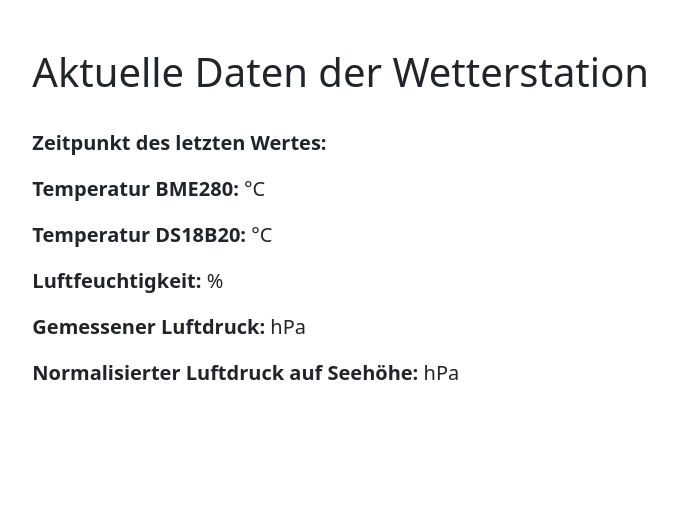
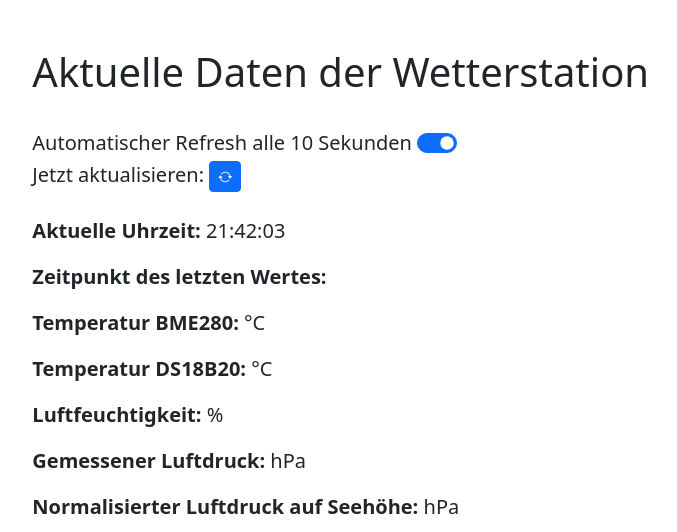
Before and after one commit to nikilase/new_sensor_api, a FastAPI app: page / in a window 1280 px wide. Shown: the top 532 px of the page, without its empty margins (197-874 px from the left). Run offline with FastAPI, Linux system fonts and the light colour scheme; data that the repository does not hold is empty; some libraries are stand-ins or nearby versions.

Commit message:
Add better control over automatic refresh of sensor data values

```diff
--- a/templates/root.html
+++ b/templates/root.html
@@ -10,13 +10,19 @@
 
         <link rel="canonical" href="https://getbootstrap.com/docs/5.0/examples/starter-template/">
         <script src="https://ajax.googleapis.com/ajax/libs/jquery/2.1.3/jquery.min.js"></script>
-
+        <script src="https://cdn.jsdelivr.net/npm/bootstrap@5.2.3/dist/js/bootstrap.bundle.min.js" integrity="sha384-kenU1KFdBIe4zVF0s0G1M5b4hcpxyD9F7jL+jjXkk+Q2h455rYXK/7HAuoJl+0I4" crossorigin="anonymous"></script>
 
         <!-- Bootstrap core CSS -->
         <!-- CSS only -->
-    <link href="https://cdn.jsdelivr.net/npm/bootstrap@5.1.3/dist/css/bootstrap.min.css" rel="stylesheet" integrity="sha384-1BmE4kWBq78iYhFldvKuhfTAU6auU8tT94WrHftjDbrCEXSU1oBoqyl2QvZ6jIW3" crossorigin="anonymous">
-    <!-- Favicons -->
+        <link href="https://cdn.jsdelivr.net/npm/bootstrap@5.2.3/dist/css/bootstrap.min.css" rel="stylesheet" integrity="sha384-rbsA2VBKQhggwzxH7pPCaAqO46MgnOM80zW1RWuH61DGLwZJEdK2Kadq2F9CUG65" crossorigin="anonymous">
+        <!-- Icons -->
+        <link rel="stylesheet" href="https://cdn.jsdelivr.net/npm/bootstrap-icons@1.5.0/font/bootstrap-icons.css">
         <meta name="theme-color" content="#7952b3">
+
+        <style>
+            .uiButton {}
+            .uiButtonActive {}
+        </style>
 
     </head>
 
@@ -25,6 +31,21 @@
             <main>
                 <h1>Aktuelle Daten der Wetterstation</h1>
                 <br>
+
+                <div class="fs-5 col-md-8">
+                    <span>Automatischer Refresh alle 10 Sekunden</span>
+                    <div class="form-check form-switch form-check-inline">
+                        <input class="form-check-input" type="checkbox" role="switch" id="refresh_button2" checked/>
+                        <label class="form-check-label" for="refresh_button2"></label>
+                    </div>
+                </div>
+
+                <div class="fs-5 col-md-8">
+                   Jetzt aktualisieren: <button type="button" class="btn btn-primary btn-sm" onclick="update_data()"><i class="bi bi-arrow-repeat"></i></button>
+                </div>
+
+                <br>
+                <p class="fs-5 col-md-8"><strong>Aktuelle Uhrzeit:</strong> <span id="cur_time"></span> </p>
                 <p class="fs-5 col-md-8"><strong>Zeitpunkt des letzten Wertes:</strong> <span id="time"></span> </p>
                 <p class="fs-5 col-md-8"><strong>Temperatur BME280:</strong> <span id="temperature"></span>°C </p>
                 <p class="fs-5 col-md-8"><strong>Temperatur DS18B20:</strong> <span id="temperature_ds18b20"></span>°C </p>
@@ -37,10 +58,20 @@
         </main>
     </body>
 </html>
+
 <script>
+    // When page has loaded
+    $( document ).ready(function()
+    {
+        refreshTime();
+        $.getJSON( "/get_latest", function( data ) {
+            jsonParse(data)
+        });
+    });
+
+    // Function tp go through the requested JSON file and update the fields
     function jsonParse(data)
     {
-        var items = [];
         var pressures = ["pressure", "pressure_ASL"]
         var to_round = ["pressure", "pressure_ASL", "temperature", "temperature_ds18b20"]
         const options = { weekday: 'long', year: 'numeric', month: 'long', day: 'numeric', hour: "numeric",
@@ -62,21 +93,31 @@
         })
     }
 
-
-    $( document ).ready(function()
+    // Create the HTTP Request to get the newest sensor data and call the JSON parser
+    function update_data()
     {
-        $.getJSON( "/get_latest", function( data ) {
+        $.getJSON("/get_latest", function (data) {
             jsonParse(data)
         });
-    });
+    }
 
-    setInterval(function()
+    // For the automatic refresh of the sensor data, we first need to check if the checkmark is set
+    // If so, call the update data function
+    // Runs every 10 seconds
+    function conditional_update_data()
     {
-        $.getJSON( "/get_latest", function( data ) {
-            jsonParse(data)
-        });
-    }, 5000);
+        if ($('#refresh_button2').is(':checked')) {
+            update_data()
+        }
+    }
+    setInterval(conditional_update_data, 10000);
 
-
+    //Every second we update the current time
+    function refreshTime()
+    {   const options = { hour: "numeric", minute: "numeric", second: "numeric",};
+        const timeDisplay = document.getElementById("cur_time");
+        timeDisplay.textContent = new Date().toLocaleTimeString('de-DE', options);
+    }
+    setInterval(refreshTime, 1000);
 
 </script>
```
Lines whose indentation alone changed are shown as unchanged.
